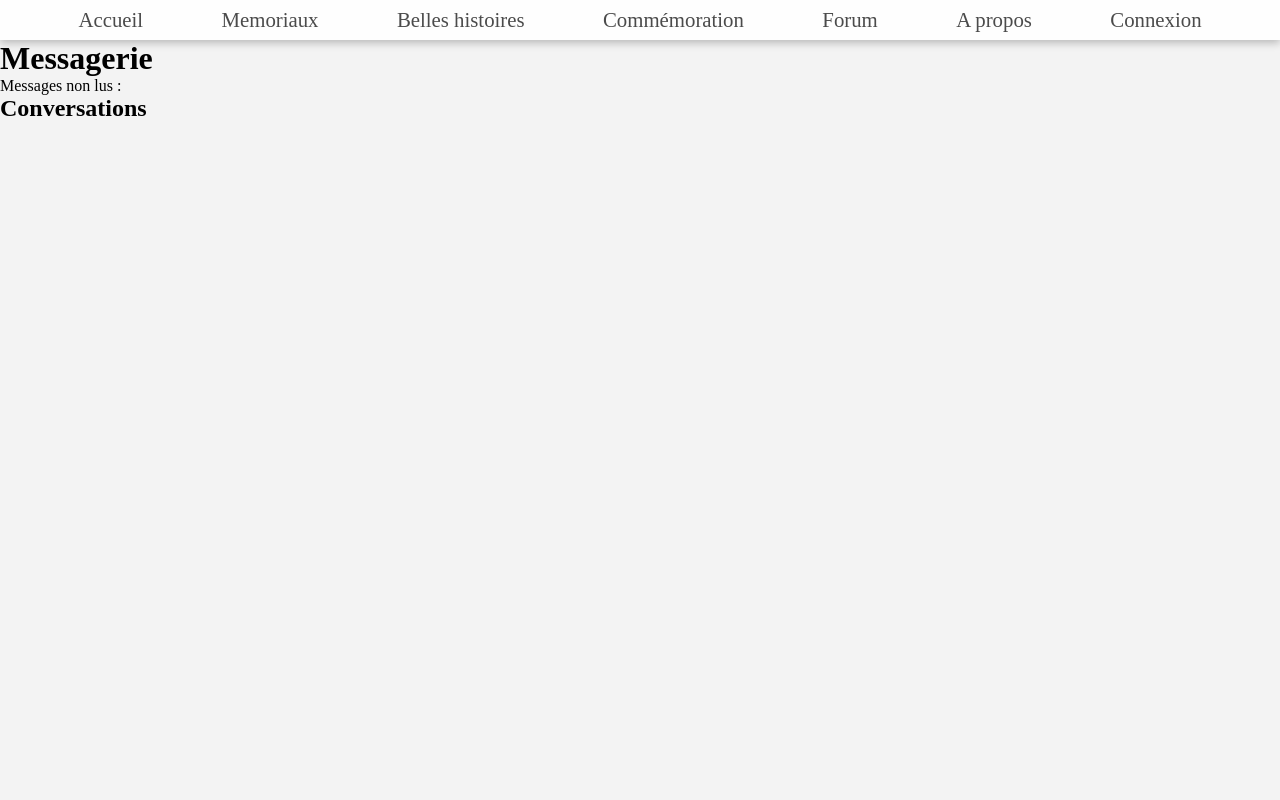
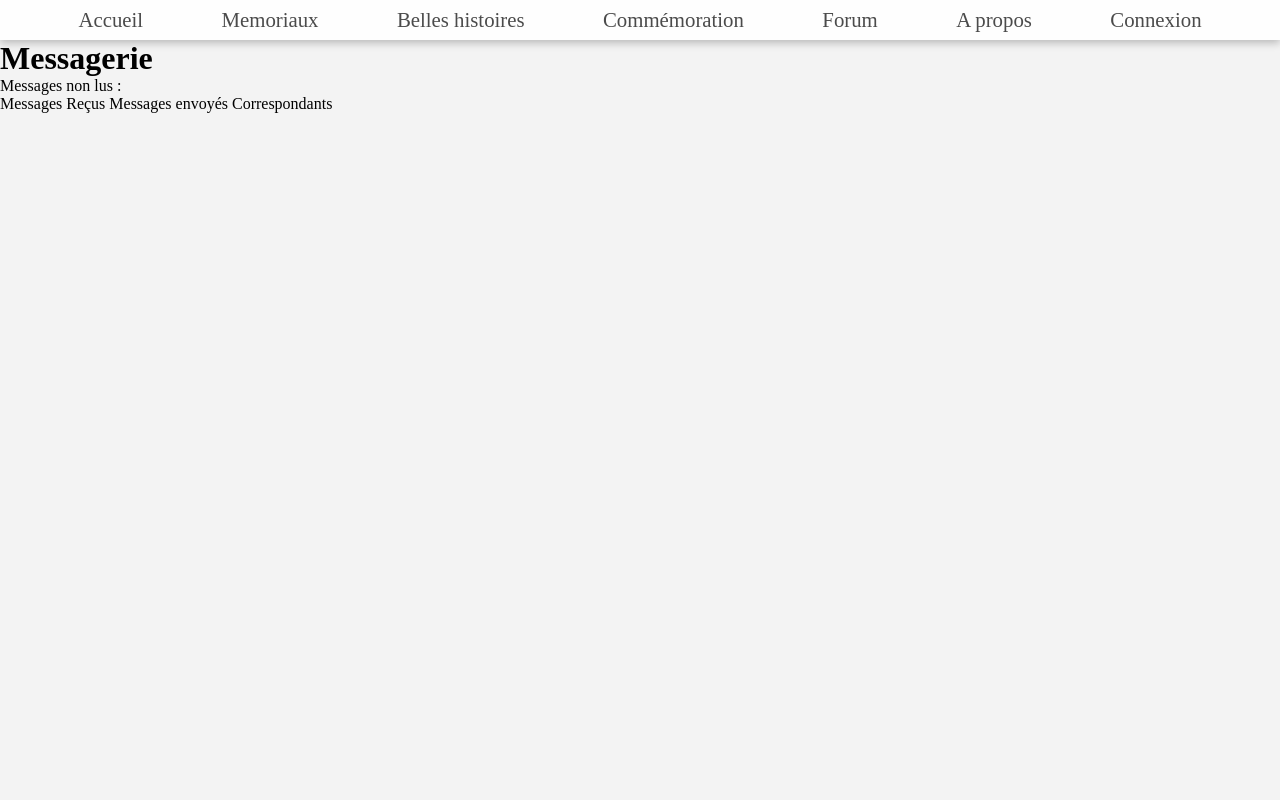
Before and after one commit to mayados/UHDP, a Symfony app: template templates/messagerie/index.html.twig in a window 1280 px wide. Run offline with Twig, Linux system fonts and the light colour scheme; the template is opened without the code that fills it, so the values that code supplies are empty; some libraries are stand-ins or nearby versions.

Commit message:
code to test display messagerie

```diff
--- a/templates/messagerie/index.html.twig
+++ b/templates/messagerie/index.html.twig
@@ -7,24 +7,14 @@
     <h1>Messagerie</h1>
 
     <p>Messages non lus :
-        {% for nonlu in nonLus %}
+        {# {% for nonlu in nonLus %}
             {{nonlu.1}}
-        {% endfor %}
+        {% endfor %}         #}
     </p>
 
-    {# <h2>Ecrire un nouveau message</h2>
-    {{ form_start(form) }}
-    {{ form_end(form) }} #}
-    <h2>Conversations</h2>
-    {% for conversation in conversations %}
-        <div class="conversation">
-            {% if conversation.destinataire == app.user.id %}
-                <a href="{{path('app_conversation', {'id' : conversation.expediteur}) }}">{{ conversation.expediteur_pseudo }}</a>
-            {% else %}
-                <a href="{{path('app_conversation', {'id' : conversation.destinataire}) }}"">{{ conversation.destinataire_pseudo }}</a>
-            {% endif %}
-            {# {{ dump(conversation) }} #}
-        </div>
-    {% endfor %}
+    <a href="#">Messages Reçus</a>
+    <a href="{{ path('sent_messages') }}">Messages envoyés</a>
+    <a href="#">Correspondants</a>
+
 </div>
 {% endblock %}
```
Also changed, not shown: templates/messagerie/sentMessages.html.twig (added, +24 -0 lines).
